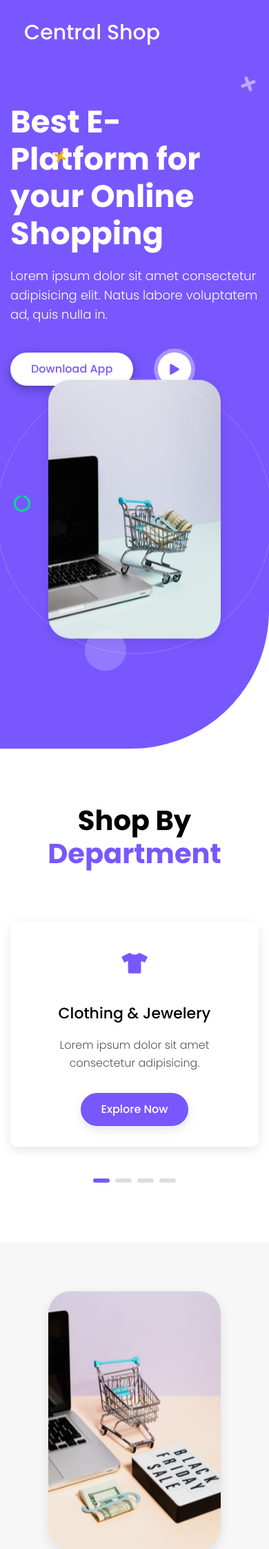
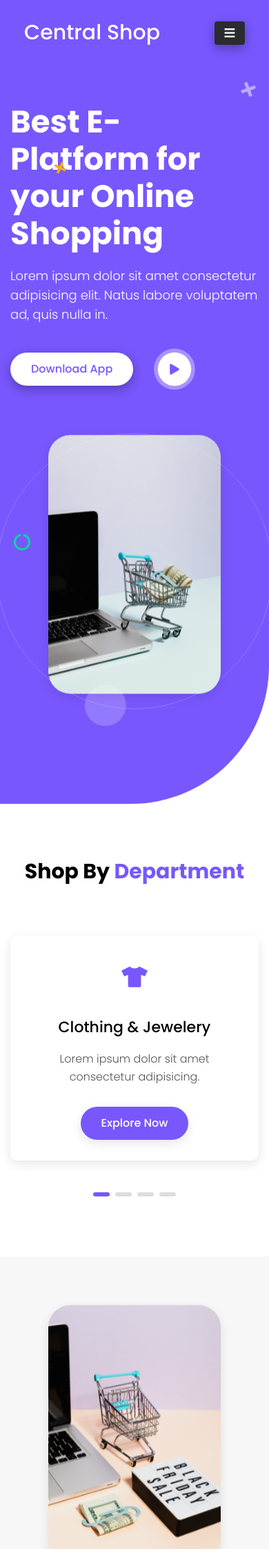
Before and after one commit to masrufjaman/central-shop, a Django app: page / in a window 390 px wide; the page is wider, and only the part inside the window is pictured. Shown: the top 2245 px of that part at 69% size. Run offline with Django 3.2, Linux system fonts and the light colour scheme; style sheets or scripts are compiled from the project's sources; some libraries are stand-ins or nearby versions.

Commit message:
responsive settings

```diff
--- a/home/static/home/js/main.js
+++ b/home/static/home/js/main.js
@@ -102,4 +102,9 @@ $(document).ready(function () {
   $.scrollIt({
     topOffset: -50
   });
+
+  // Navbar Collapse
+  $(".nav-link").on("click", function(){
+    $(".navbar-collapse").collapse("hide");
+  });
 });
--- a/home/static/home/styles/base.css
+++ b/home/static/home/styles/base.css
@@ -344,4 +344,89 @@ ul {
   margin: 50px 0 0;
   border-top: 1px solid rgba(255, 255, 255, 0.2);
 }
+
+@media (max-width: 991px) {
+  .navbar-toggler {
+    background-color: #2b2c2f;
+    -webkit-box-shadow: 0 5px 15px rgba(0, 0, 0, 0.3);
+            box-shadow: 0 5px 15px rgba(0, 0, 0, 0.3);
+    height: 34px;
+    width: 44px;
+    padding: 0;
+    font-size: 17px;
+    color: #ffffff;
+  }
+  .navbar-nav {
+    background-color: #2b2c2f;
+    -webkit-box-shadow: 0 5px 15px rgba(0, 0, 0, 0.3);
+            box-shadow: 0 5px 15px rgba(0, 0, 0, 0.3);
+  }
+  .navbar .nav-item {
+    margin: 0;
+    padding: 5px 15px;
+  }
+  .navbar.navbar-shrink .navbar-toggler,
+  .navbar.navbar-shrink .navbar-nav {
+    background-color: #7857fe;
+  }
+  .home-img .circle {
+    height: 320px;
+    width: 320px;
+  }
+  .home-img .circle::before {
+    left: 18px;
+    top: 18px;
+    -webkit-transform-origin: 142px 142px;
+            transform-origin: 142px 142px;
+  }
+  .home-text h1 {
+    font-size: 40px;
+  }
+  .pricing-plan,
+  .how-it-works-item,
+  .app-download-item {
+    margin-bottom: 30px;
+  }
+  .how-it-works-item.line-right::before {
+    content: none;
+  }
+  .how-it-works-item {
+    -webkit-box-shadow: 0 5px 15px rgba(0, 0, 0, 0.1);
+            box-shadow: 0 5px 15px rgba(0, 0, 0, 0.1);
+    border-radius: 10px;
+  }
+  .footer-col {
+    margin-bottom: 30px;
+  }
+}
+
+@media (max-width: 767px) {
+  .home-text {
+    margin-bottom: 80px;
+  }
+  .fun-facts-img {
+    margin-bottom: 30px;
+  }
+  .contact-form {
+    margin-top: 20px;
+  }
+  .section-title h2 {
+    font-size: 35px;
+  }
+  .fun-facts .section-title h2 {
+    text-align: center;
+  }
+}
+
+@media (max-width: 575px) {
+  .home-text h1 {
+    font-size: 30px;
+  }
+  .home-text p {
+    font-size: 16px;
+  }
+  .section-title h2 {
+    font-size: 30px;
+  }
+}
 /*# sourceMappingURL=base.css.map */
--- a/home/static/home/styles/base.scss
+++ b/home/static/home/styles/base.scss
@@ -247,3 +247,82 @@ ul {
   margin: 50px 0 0;
   border-top: 1px solid rgba(255, 255, 255, 0.2);
 }
+// !Responsive
+@media (max-width: 991px) {
+  .navbar-toggler {
+    background-color: $dark-to-main-color;
+    box-shadow: $shadow-black-300;
+    height: 34px;
+    width: 44px;
+    padding: 0;
+    font-size: 17px;
+    color: #ffffff;
+  }
+  .navbar-nav {
+    background-color: $dark-to-main-color;
+    box-shadow: $shadow-black-300;
+  }
+  .navbar .nav-item {
+    margin: 0;
+    padding: 5px 15px;
+  }
+  .navbar.navbar-shrink .navbar-toggler,
+  .navbar.navbar-shrink .navbar-nav {
+    background-color: $main-color;
+  }
+  .home-img .circle {
+    height: 320px;
+    width: 320px;
+  }
+  .home-img .circle::before {
+    left: 18px;
+    top: 18px;
+    transform-origin: 142px 142px;
+  }
+  .home-text h1 {
+    font-size: 40px;
+  }
+  .pricing-plan,
+  .how-it-works-item,
+  .app-download-item {
+    margin-bottom: 30px;
+  }
+  .how-it-works-item.line-right::before {
+    content: none;
+  }
+  .how-it-works-item {
+    box-shadow: $shadow-black-100;
+    border-radius: 10px;
+  }
+  .footer-col {
+    margin-bottom: 30px;
+  }
+}
+@media (max-width: 767px) {
+  .home-text {
+    margin-bottom: 80px;
+  }
+  .fun-facts-img {
+    margin-bottom: 30px;
+  }
+  .contact-form {
+    margin-top: 20px;
+  }
+  .section-title h2 {
+    font-size: 35px;
+  }
+  .fun-facts .section-title h2{
+    text-align: center;
+  }
+}
+@media (max-width: 575px) {
+  .home-text h1 {
+    font-size: 30px;
+  }
+  .home-text p {
+    font-size: 16px;
+  }
+  .section-title h2 {
+    font-size: 30px;
+  }
+}
--- a/home/templates/home/base.html
+++ b/home/templates/home/base.html
@@ -25,7 +25,7 @@
   </head>
   <body>
     <!-- !Navbar Start -->
-    <nav class="navbar navbar-expand-md fixed-top">
+    <nav class="navbar navbar-expand-lg fixed-top">
       <div class="container">
         <!-- Brand -->
         <a class="navbar-brand" href="#">Central Shop</a>
@@ -37,7 +37,7 @@
           data-toggle="collapse"
           data-target="#collapsibleNavbar"
         >
-          <span class="navbar-toggler-icon"></span>
+          <i class="fas fa-bars"></i>
         </button>
 
         <!-- Navbar links -->
--- a/home/templates/home/home.html
+++ b/home/templates/home/home.html
@@ -396,7 +396,7 @@
         </div>
       </div>
     </div>
-    <div class="row">
+    <div class="row justify-content-center">
       <div class="col-lg-4 col-md-6">
         <div class="pricing-plan">
           <div class="pricing-header">
```
Also changed, not shown: 1 other file.
